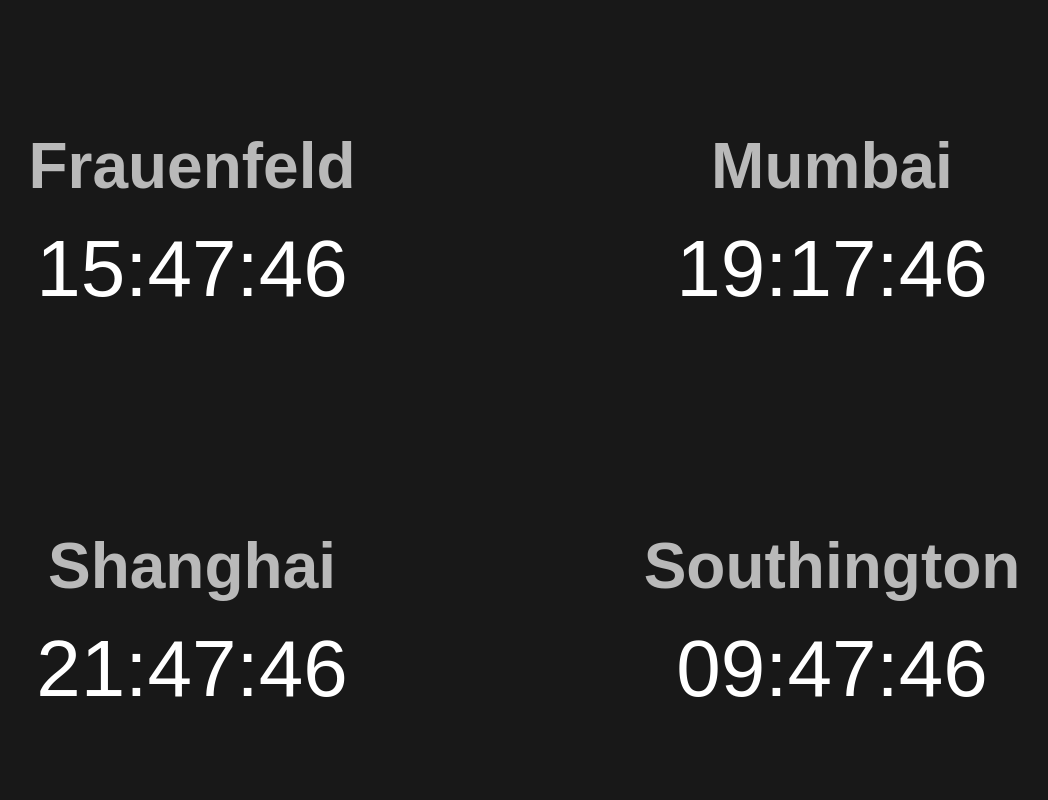
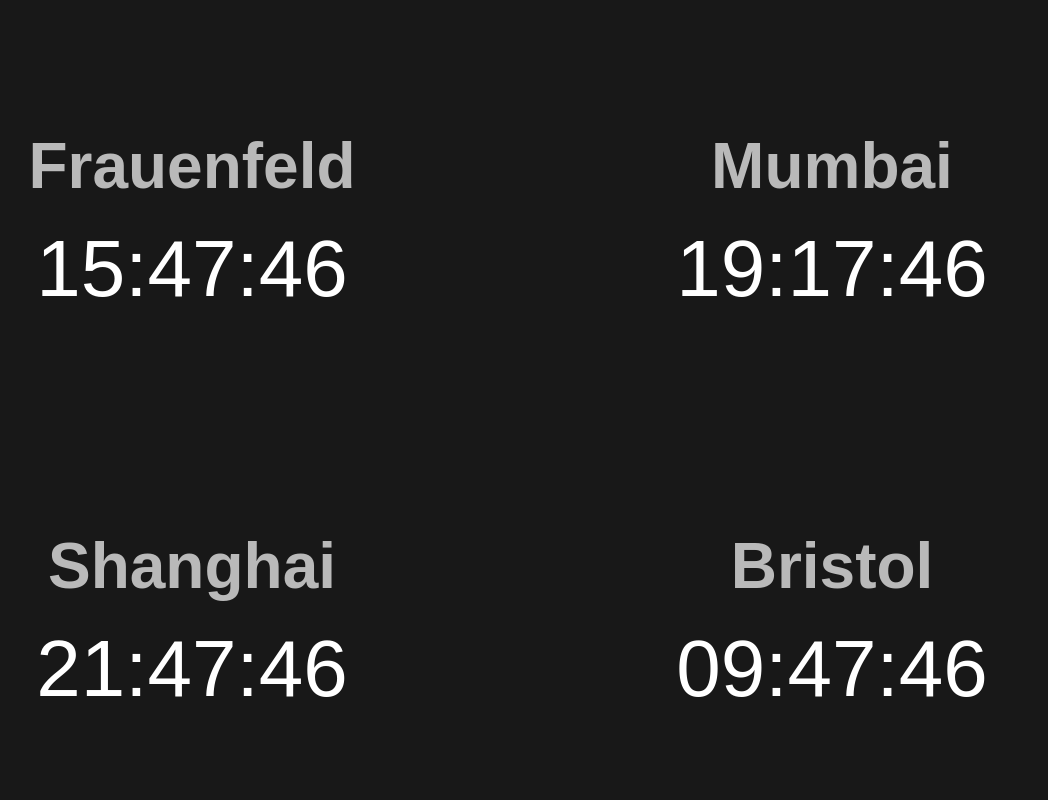
Before and after one commit to Imburdalinix/imburdalinix.github.io, a plain HTML site: page index.html in a window 1280 px wide. Shown: the whole page, without its empty margins (128-1176 px from the left). Drawn offline with Linux system fonts and the light colour scheme.

Commit message:
Update index.html

```diff
--- a/index.html
+++ b/index.html
@@ -24,7 +24,7 @@
     </div>
 
     <div class="clock-container" id="bottom-right">
-        <h2 class="font">Southington</h2>
+        <h2 class="font">Bristol</h2>
         <div class="clock" id="clock-southington"></div>
     </div>
 
```
